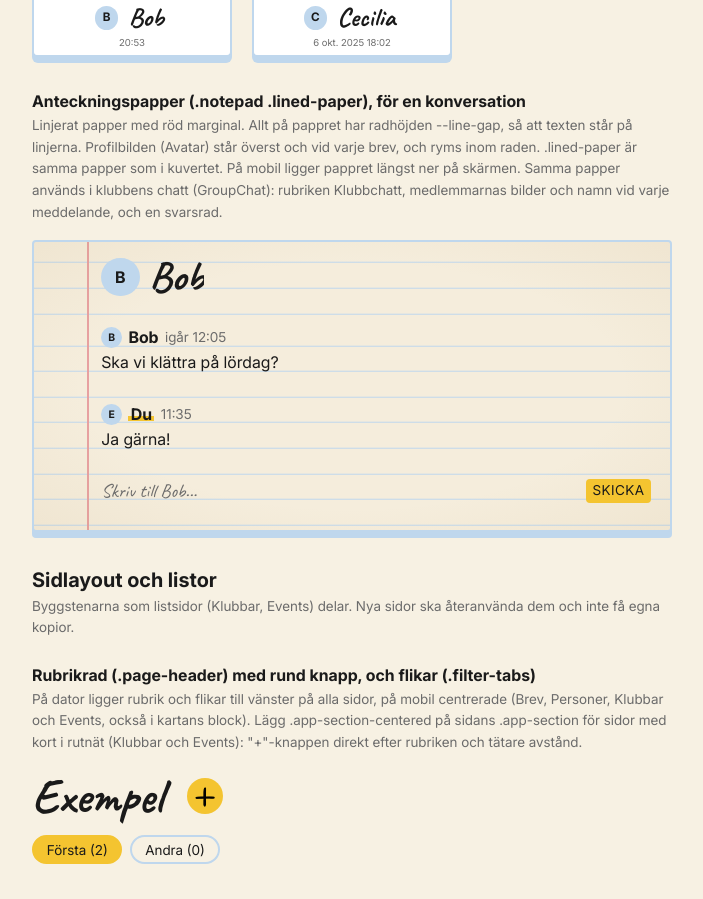
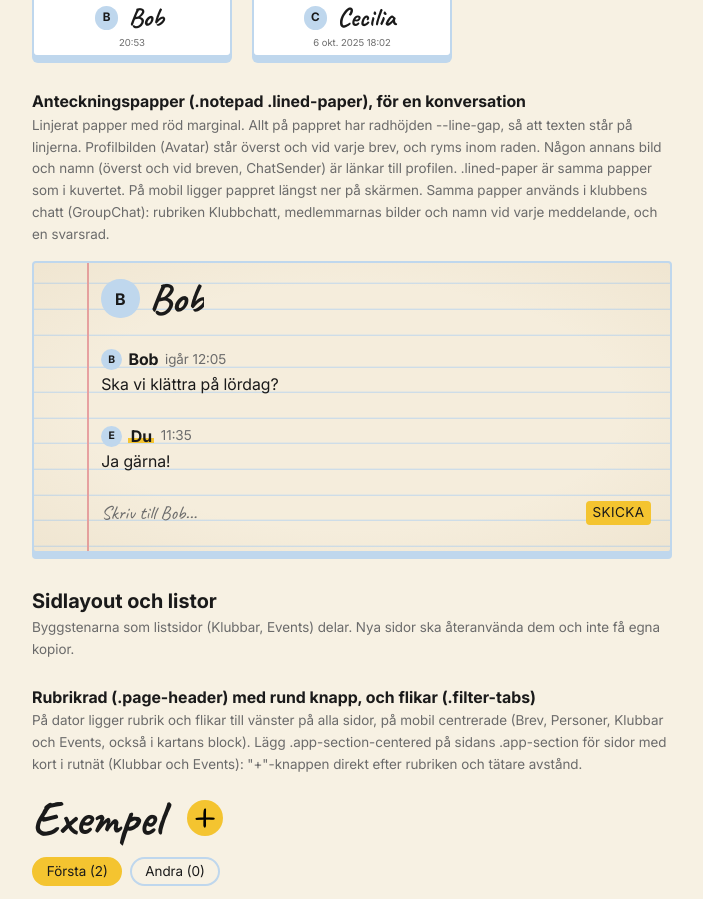
Before and after one commit to VendelaSW/IntresseKlubben, a React (Vite) app in the folder frontend/: page /stilguide in a window 1280 px wide. Shown: the part 5607-6506 px from the top of the page, without its empty margins (288-991 px from the left). Built offline with nearby package versions, Linux system fonts and the light colour scheme; no server answers.

Commit message:
Link names and pictures in the letter thread and club chat to profiles

```diff
--- /dev/null
+++ b/frontend/src/components/ChatSender.jsx
@@ -0,0 +1,23 @@
+import { Link } from 'react-router-dom'
+import Avatar from './Avatar'
+
+// Avsändaren vid ett meddelande i brevtråden och klubbchatten: bild och namn.
+// Är det någon annan blir de en länk till personens profil. Ens egna ("Du",
+// med den gula överstrykningspennan) och en tidigare medlem utan konto
+// (`userId` saknas) är inte länkar. `name` är namnet bilden visar initialen av.
+function ChatSender({ userId, name, imageUrl, mine }) {
+  const content = (
+    <>
+      <Avatar name={name} imageUrl={imageUrl} className="person-list-avatar notepad-message-avatar" />
+      <strong className={mine ? 'highlight' : undefined}>{mine ? 'Du' : name}</strong>
+    </>
+  )
+  if (mine || !userId) return content
+  return (
+    <Link to={`/anvandare/${userId}`} className="notepad-person-link">
+      {content}
+    </Link>
+  )
+}
+
+export default ChatSender
--- a/frontend/src/components/groups/GroupChat.jsx
+++ b/frontend/src/components/groups/GroupChat.jsx
@@ -2,7 +2,7 @@ import { useEffect, useRef, useState } from 'react'
 import { useAuth } from '../../hooks/useAuth'
 import { getGroupMembers, getGroupMessages, sendGroupMessage } from '../../services/groups'
 import { formatSentAt } from '../../utils/formatSentAt'
-import Avatar from '../Avatar'
+import ChatSender from '../ChatSender'
 
 // Hur ofta chatten hämtas igen medan den är öppen, så att nya meddelanden syns utan att man laddar om sidan.
 const POLL_MS = 5000
@@ -169,9 +169,7 @@ function GroupChat({ groupId }) {
             return (
               <li key={message.id} className="notepad-message">
                 <p>
-                  <Avatar name={name} imageUrl={sender?.image_url} className="person-list-avatar notepad-message-avatar" />
-                  {/* Ditt namn med den gula överstrykningspennan, som i brevtråden. */}
-                  <strong className={mine ? 'highlight' : undefined}>{mine ? 'Du' : name}</strong>{' '}
+                  <ChatSender userId={sender?.id} mine={mine} name={name} imageUrl={sender?.image_url} />{' '}
                   <time className="hint-text" dateTime={message.created_at}>
                     {formatSentAt(message.created_at)}
                   </time>
--- a/frontend/src/pages/ConversationPage.jsx
+++ b/frontend/src/pages/ConversationPage.jsx
@@ -1,7 +1,8 @@
 import { useEffect, useState } from 'react'
-import { useNavigate, useParams } from 'react-router-dom'
+import { Link, useNavigate, useParams } from 'react-router-dom'
 import Avatar from '../components/Avatar'
 import BackButton from '../components/BackButton'
+import ChatSender from '../components/ChatSender'
 import { useAuth } from '../hooks/useAuth'
 import { useCanGoBack } from '../hooks/useCanGoBack'
 import { getConversation, markConversationSeen, sendMessage } from '../services/messages'
@@ -134,10 +135,15 @@ function ConversationPage() {
           en linje. På mobil ligger pappret längst ner, där man skriver. */}
       <article className="notepad lined-paper">
         <h1 className="notepad-title">
-          {other && (
-            <Avatar name={otherName} imageUrl={other.image_url} className="person-list-avatar notepad-title-avatar" />
+          {/* Bild och namn länkar till personens profil. */}
+          {other ? (
+            <Link to={`/anvandare/${other.id}`} className="notepad-title-link">
+              <Avatar name={otherName} imageUrl={other.image_url} className="person-list-avatar notepad-title-avatar" />
+              <span className="notepad-title-name">{otherName}</span>
+            </Link>
+          ) : (
+            <span className="notepad-title-name">{otherName}</span>
           )}
-          <span className="notepad-title-name">{otherName}</span>
         </h1>
 
         {status === 'loading' && <p className="hint-text">Laddar...</p>}
@@ -151,15 +157,12 @@ function ConversationPage() {
             {messages.map((m) => (
               <li key={m.id} className="notepad-message">
                 <p>
-                  <Avatar
+                  <ChatSender
+                    userId={other?.id}
+                    mine={m.sender_id === user.id}
                     name={m.sender_id === user.id ? myProfile?.name : otherName}
                     imageUrl={m.sender_id === user.id ? myProfile?.image_url : other?.image_url}
-                    className="person-list-avatar notepad-message-avatar"
-                  />
-                  {/* Ditt namn med den gula överstrykningspennan, som namnet på startsidan. */}
-                  <strong className={m.sender_id === user.id ? 'highlight' : undefined}>
-                    {m.sender_id === user.id ? 'Du' : otherName}
-                  </strong>{' '}
+                  />{' '}
                   <time className="hint-text" dateTime={m.created_at}>
                     {formatSentAt(m.created_at)}
                   </time>
--- a/frontend/src/pages/StyleGuide.jsx
+++ b/frontend/src/pages/StyleGuide.jsx
@@ -8,6 +8,7 @@ import personerIcon from '../assets/personer.png'
 import Avatar from '../components/Avatar'
 import Intressekompis from '../components/Intressekompis'
 import BackButton from '../components/BackButton'
+import ChatSender from '../components/ChatSender'
 import ConversationCard from '../components/ConversationCard'
 import Modal from '../components/Modal'
 import FormField from '../components/FormField'
@@ -295,27 +296,27 @@ function StyleGuide() {
         </p>
         <p className="hint-text">
           Linjerat papper med röd marginal. Allt på pappret har radhöjden --line-gap, så att texten
-          står på linjerna. Profilbilden (Avatar) står överst och vid varje brev, och ryms inom raden. .lined-paper är samma papper som i kuvertet. På mobil ligger pappret längst
+          står på linjerna. Profilbilden (Avatar) står överst och vid varje brev, och ryms inom raden. Någon annans bild och namn (överst och vid breven, ChatSender) är länkar till profilen. .lined-paper är samma papper som i kuvertet. På mobil ligger pappret längst
           ner på skärmen. Samma papper används i klubbens chatt (GroupChat): rubriken Klubbchatt, medlemmarnas bilder
           och namn vid varje meddelande, och en svarsrad.
         </p>
         <article className="notepad lined-paper" style={{ marginTop: '1rem' }}>
           <h3 className="notepad-title">
-            <Avatar name="Bob" className="person-list-avatar notepad-title-avatar" />
-            <span className="notepad-title-name">Bob</span>
+            <span className="notepad-title-link">
+              <Avatar name="Bob" className="person-list-avatar notepad-title-avatar" />
+              <span className="notepad-title-name">Bob</span>
+            </span>
           </h3>
           <ol className="notepad-messages">
             <li className="notepad-message">
               <p>
-                <Avatar name="Bob" className="person-list-avatar notepad-message-avatar" />
-                <strong>Bob</strong> <time className="hint-text">igår 12:05</time>
+                <ChatSender userId={2} name="Bob" /> <time className="hint-text">igår 12:05</time>
               </p>
               <p>Ska vi klättra på lördag?</p>
             </li>
             <li className="notepad-message">
               <p>
-                <Avatar name="Emmy" className="person-list-avatar notepad-message-avatar" />
-                <strong className="highlight">Du</strong> <time className="hint-text">11:35</time>
+                <ChatSender mine name="Emmy" /> <time className="hint-text">11:35</time>
               </p>
               <p>Ja gärna!</p>
             </li>
--- a/frontend/src/styles/index.css
+++ b/frontend/src/styles/index.css
@@ -1448,6 +1448,46 @@ span.tag-selected:hover {
   white-space: nowrap;
 }
 
+/* Bild och namn överst i brevtråden, och avsändaren vid ett meddelande
+   (ChatSender), länkar till personens profil. Raden behåller sin höjd, så att
+   texten står kvar på linjerna. */
+.notepad-title-link,
+.notepad-person-link {
+  display: flex;
+  align-items: center;
+  min-width: 0;
+  color: inherit;
+  text-decoration: none;
+}
+
+.notepad-title-link {
+  gap: 0.6rem;
+}
+
+.notepad-person-link {
+  display: inline-flex;
+  gap: 0.4rem;
+}
+
+/* Klickbart: gul understrykning under namnet vid hover och tangentbordsfokus,
+   och en gul ram vid fokus. */
+.notepad-title-link:hover .notepad-title-name,
+.notepad-title-link:focus-visible .notepad-title-name,
+.notepad-person-link:hover strong,
+.notepad-person-link:focus-visible strong {
+  text-decoration: underline;
+  text-decoration-color: var(--color-accent);
+  text-decoration-thickness: 3px;
+  text-underline-offset: 3px;
+}
+
+.notepad-title-link:focus-visible,
+.notepad-person-link:focus-visible {
+  outline: 2px solid var(--color-accent);
+  outline-offset: 2px;
+  border-radius: 4px;
+}
+
 /* Bilden överst och vid varje brev. Vid breven ryms den inom raden, så att
    texten fortfarande står på linjen. */
 .notepad .notepad-title-avatar {
```
